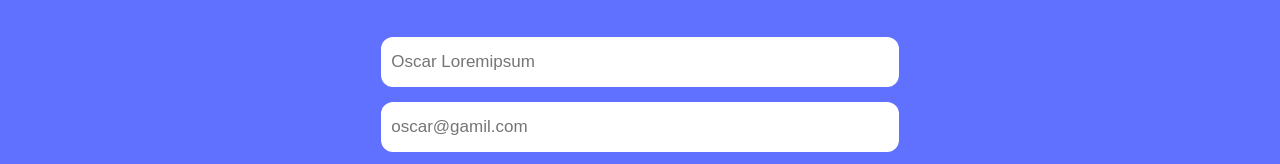
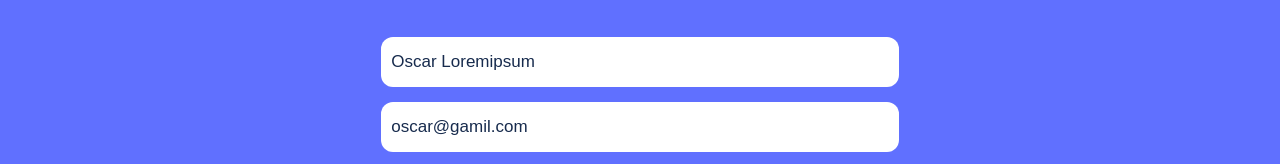
Before and after one commit to oscar-byte15/portfolio_contact_form, a website: page index.html in a window 1280 px wide. Shown: the part 4010-4174 px from the top of the page. Drawn offline with Linux system fonts and the light colour scheme.

Commit message:
changing color of the form text
changing color of the form text

```diff
--- a/css/main.css
+++ b/css/main.css
@@ -424,6 +424,15 @@
   color: #7f8cff;
 }
 
+input::placeholder {
+  font-family: 'Poppins', sans-serif;
+  font-style: normal;
+  font-weight: 400;
+  font-size: 17px;
+  line-height: 20px;
+  color: #172B4D;
+}
+
 @media (min-width: 992px) {
   .navbar {
     padding: 1.5rem 8rem;
```
